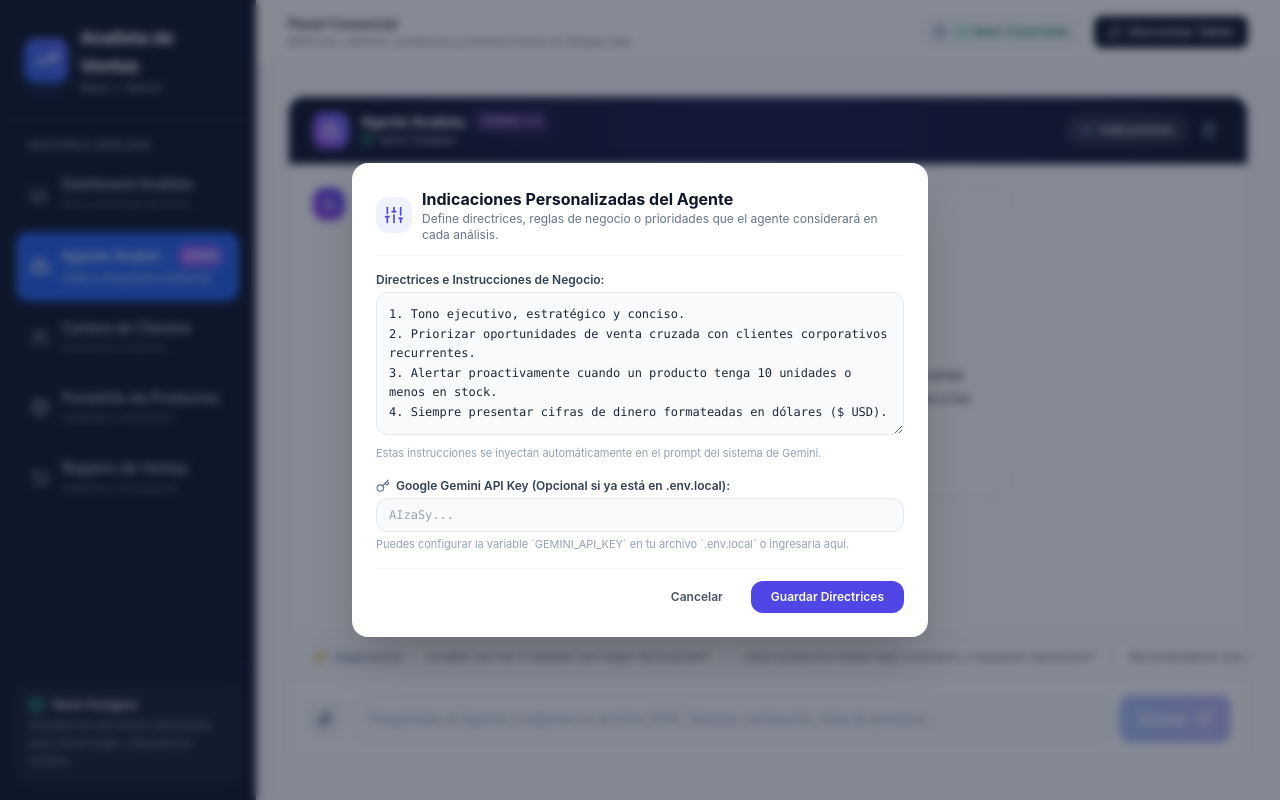
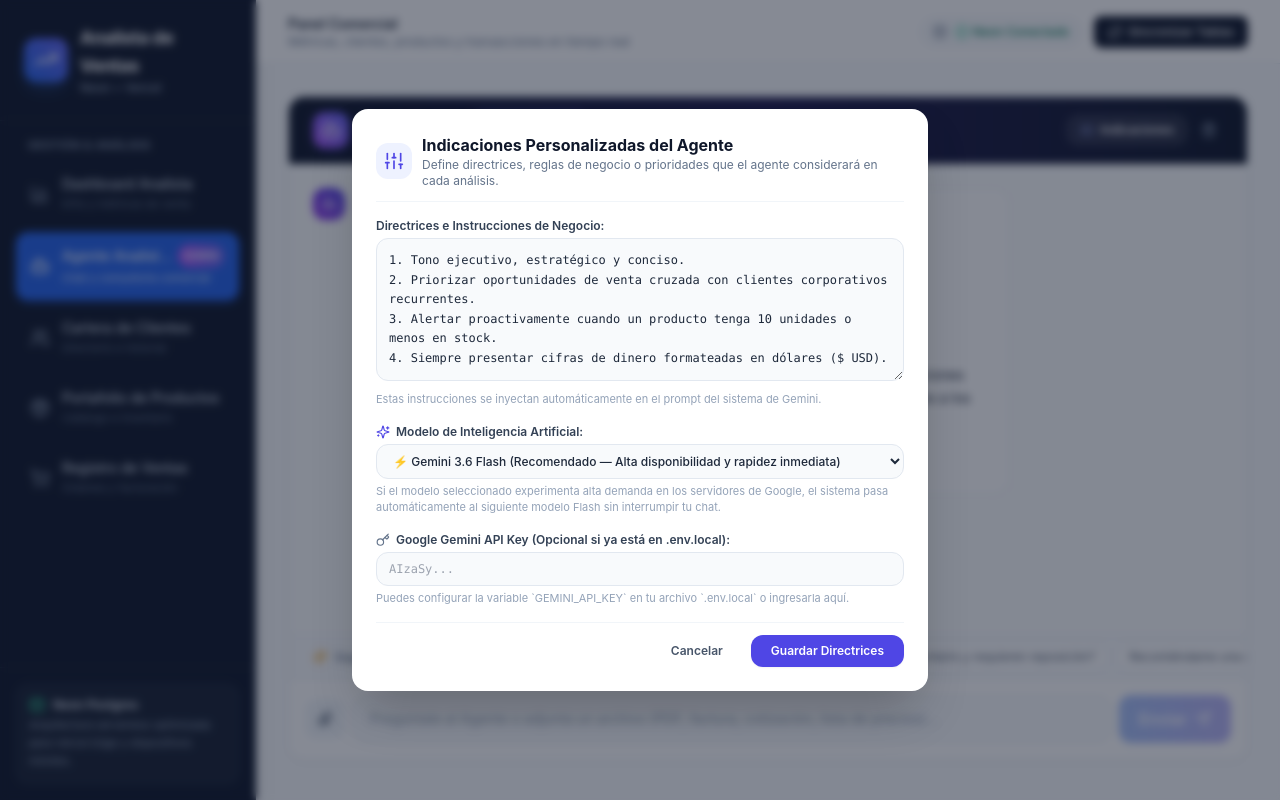
Before and after one commit to alvarolsr/AnalistaVentas, a Next.js app: page /agente in a window 1280 px wide. Both pictures are taken after a click on the button "Indicaciones". Built offline with nearby package versions, Linux system fonts and the light colour scheme; no server answers; the database is empty.

Commit message:
feat(agente): agregar selector de modelo en UI y manejo explicativo de cuota agotada 429

```diff
--- a/src/app/agente/page.tsx
+++ b/src/app/agente/page.tsx
@@ -62,6 +62,7 @@ export default function AgenteChatPage() {
   const [mostrarConfig, setMostrarConfig] = useState(false);
   const [indicaciones, setIndicaciones] = useState("");
   const [apiKey, setApiKey] = useState("");
+  const [modelo, setModelo] = useState("gemini-3.6-flash");
   const [guardadoExitoso, setGuardadoExitoso] = useState(false);
 
   // Archivo Adjunto en el Chat
@@ -81,6 +82,9 @@ export default function AgenteChatPage() {
 
     const savedKey = localStorage.getItem("gemini_api_key");
     if (savedKey) setApiKey(savedKey);
+
+    const savedModelo = localStorage.getItem("gemini_selected_model");
+    if (savedModelo) setModelo(savedModelo);
 
     const savedHistory = localStorage.getItem("gemini_chat_history");
     if (savedHistory) {
@@ -129,6 +133,7 @@ Puedes consultarme análisis comerciales, balances de inventario o darme **indic
   const handleGuardarConfiguracion = (e: React.FormEvent) => {
     e.preventDefault();
     localStorage.setItem("gemini_custom_instructions", indicaciones);
+    localStorage.setItem("gemini_selected_model", modelo);
     if (apiKey.trim()) {
       localStorage.setItem("gemini_api_key", apiKey.trim());
     } else {
@@ -222,6 +227,7 @@ Puedes consultarme análisis comerciales, balances de inventario o darme **indic
           mensaje: textoEnvio,
           historial: historialPayload.slice(-8),
           indicacionesPersonalizadas: indicaciones,
+          modelo: modelo,
           adjunto: adjuntoActual
             ? {
                 nombre: adjuntoActual.nombre,
@@ -277,9 +283,14 @@ Puedes consultarme análisis comerciales, balances de inventario o darme **indic
           <div className="truncate">
             <div className="flex items-center gap-2">
               <h2 className="text-xs sm:text-sm font-bold tracking-tight truncate">Agente Analista</h2>
-              <span className="px-1.5 sm:px-2 py-0.5 bg-purple-500/20 text-purple-300 border border-purple-400/30 text-[9px] sm:text-[10px] font-bold rounded-full uppercase tracking-wider shrink-0">
-                Gemini 3.8
-              </span>
+              <button
+                type="button"
+                onClick={() => setMostrarConfig(true)}
+                title="Clic para cambiar modelo en configuración"
+                className="px-2 py-0.5 bg-indigo-500/20 hover:bg-indigo-500/30 text-indigo-200 border border-indigo-400/30 text-[9px] sm:text-[10px] font-bold rounded-full uppercase tracking-wider shrink-0 transition"
+              >
+                {modelo === "gemini-3.8-flash" ? "Gemini 3.8 Flash" : modelo === "gemini-3.5-flash-lite" ? "Gemini 3.5 Lite" : "Gemini 3.6 Flash"}
+              </button>
             </div>
             <p className="text-[10px] sm:text-[11px] text-slate-300 flex items-center gap-1.5 truncate">
               <Database className="w-3 h-3 text-emerald-400 shrink-0" />
@@ -525,6 +536,31 @@ Puedes consultarme análisis comerciales, balances de inventario o darme **indic
 
               <div>
                 <label className="block text-xs font-semibold text-slate-700 mb-1 flex items-center gap-1.5">
+                  <Sparkles className="w-3.5 h-3.5 text-indigo-600" />
+                  <span>Modelo de Inteligencia Artificial:</span>
+                </label>
+                <select
+                  value={modelo}
+                  onChange={(e) => setModelo(e.target.value)}
+                  className="w-full bg-slate-50 border border-slate-200 rounded-xl px-3 py-2 text-xs text-slate-800 focus:outline-none focus:ring-2 focus:ring-indigo-600/20 focus:border-indigo-600 font-medium"
+                >
+                  <option value="gemini-3.6-flash">
+                    ⚡ Gemini 3.6 Flash (Recomendado — Alta disponibilidad y rapidez inmediata)
+                  </option>
+                  <option value="gemini-3.5-flash-lite">
+                    🚀 Gemini 3.5 Flash Lite (Ultra liviano — menor latencia)
+                  </option>
+                  <option value="gemini-3.8-flash">
+                    ✨ Gemini 3.8 Flash (Última versión — sujeto a picos de demanda de Google)
+                  </option>
+                </select>
+                <p className="text-[11px] text-slate-400 mt-1">
+                  Si el modelo seleccionado experimenta alta demanda en los servidores de Google, el sistema pasa automáticamente al siguiente modelo Flash sin interrumpir tu chat.
+                </p>
+              </div>
+
+              <div>
+                <label className="block text-xs font-semibold text-slate-700 mb-1 flex items-center gap-1.5">
                   <Key className="w-3.5 h-3.5 text-slate-500" />
                   <span>Google Gemini API Key (Opcional si ya está en .env.local):</span>
                 </label>
--- a/src/app/api/agente/chat/route.ts
+++ b/src/app/api/agente/chat/route.ts
@@ -184,9 +184,19 @@ REGLAS DE RESPUESTA:
       parts: userParts,
     });
 
-    // 3. Invocar al Agente Gemini priorizando gemini-3.8-flash con fallback de alta disponibilidad
-    const modelosIntentar = ["gemini-3.8-flash", "gemini-3.6-flash", "gemini-3.5-flash"];
+    // 3. Invocar al Agente Gemini con prioridad y fallback de alta disponibilidad
+    const modeloSolicitado = (body.modelo as string) || "gemini-3.6-flash";
+    const candidatos = [
+      modeloSolicitado,
+      "gemini-3.6-flash",
+      "gemini-3.5-flash-lite",
+      "gemini-3.5-flash",
+      "gemini-3.8-flash",
+    ];
+    const modelosIntentar = Array.from(new Set(candidatos));
+
     let response;
+    let modeloExitoso = "";
     let ultimoError: any = null;
 
     for (const model of modelosIntentar) {
@@ -195,22 +205,31 @@ REGLAS DE RESPUESTA:
           model,
           contents,
           config: {
-            systemInstruction: {
-              parts: [{ text: systemInstruction }],
-            },
+            systemInstruction,
           },
         });
         if (response) {
+          modeloExitoso = model;
           break;
         }
       } catch (err: any) {
         ultimoError = err;
         console.warn(`[Agente Chat] Error o alta demanda con ${model}:`, err?.message || err);
+        // Pausa preventiva de 800ms antes del fallback para que el gateway de Google no descarte la solicitud sucesiva
+        await new Promise((resolve) => setTimeout(resolve, 800));
       }
     }
 
     if (!response) {
-      throw new Error(ultimoError?.message || "No fue posible obtener respuesta de Gemini en los modelos disponibles.");
+      const errMsg = ultimoError?.message || "";
+      if (ultimoError?.status === 429 || errMsg.includes("Quota exceeded") || errMsg.includes("RESOURCE_EXHAUSTED")) {
+        throw new Error(
+          "Se ha agotado la cuota diaria gratuita para este modelo en Google AI Studio (límite de 20 peticiones por día en el tier gratuito). Por favor selecciona otro modelo en las indicaciones (como Gemini 3.5 Flash Lite) o utiliza una clave de API con cuota disponible."
+        );
+      }
+      throw new Error(
+        ultimoError?.message || "Los modelos de Gemini están experimentando alta demanda momentánea en los servidores de Google. Por favor intenta nuevamente en unos instantes."
+      );
     }
 
     const respuestaTexto = response.text || "No se obtuvo respuesta del agente.";
@@ -218,6 +237,7 @@ REGLAS DE RESPUESTA:
     return NextResponse.json({
       success: true,
       respuesta: respuestaTexto,
+      modeloUsado: modeloExitoso,
     });
   } catch (error: any) {
     console.error("Error en API Agente Chat:", error);
```
